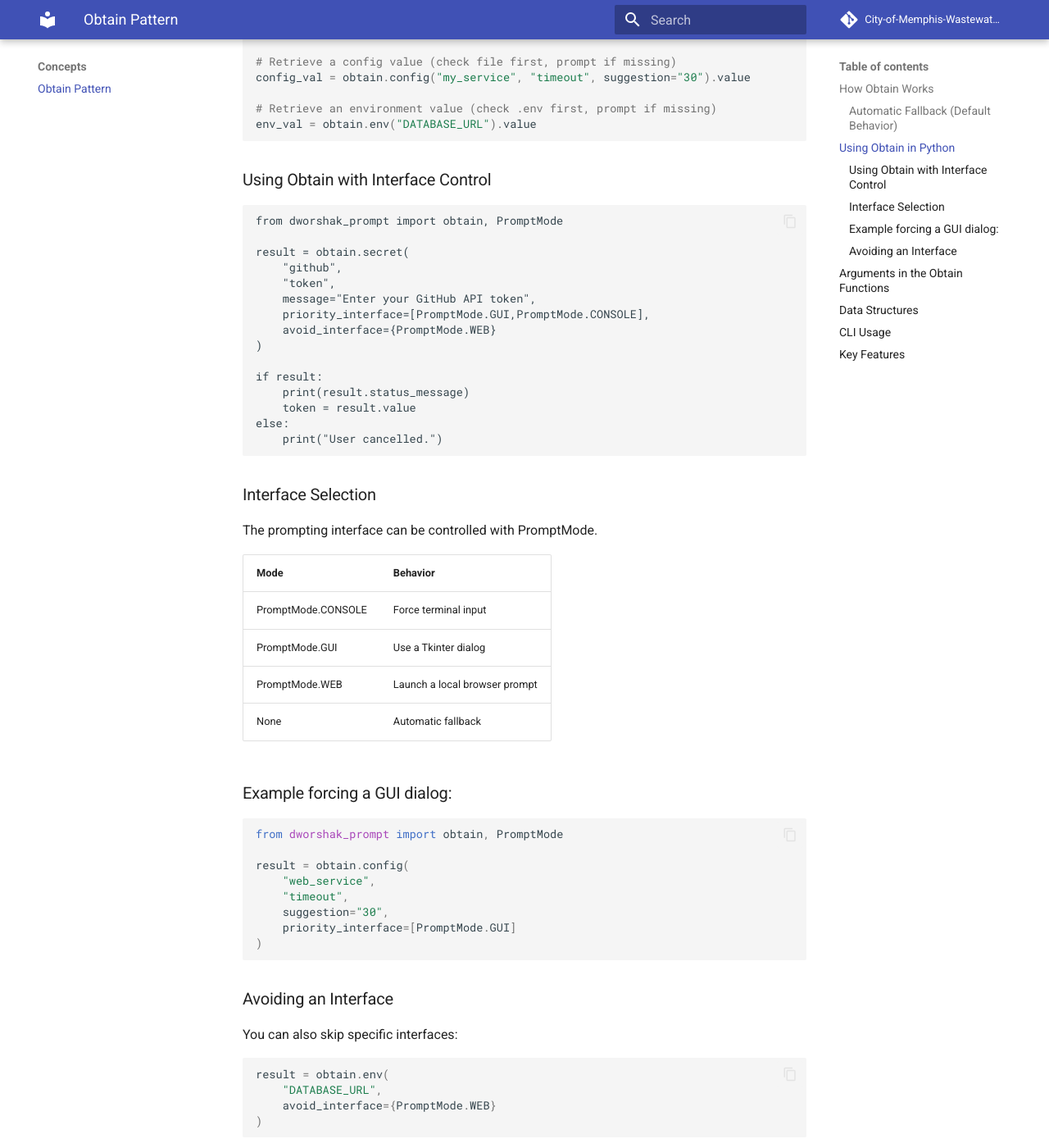
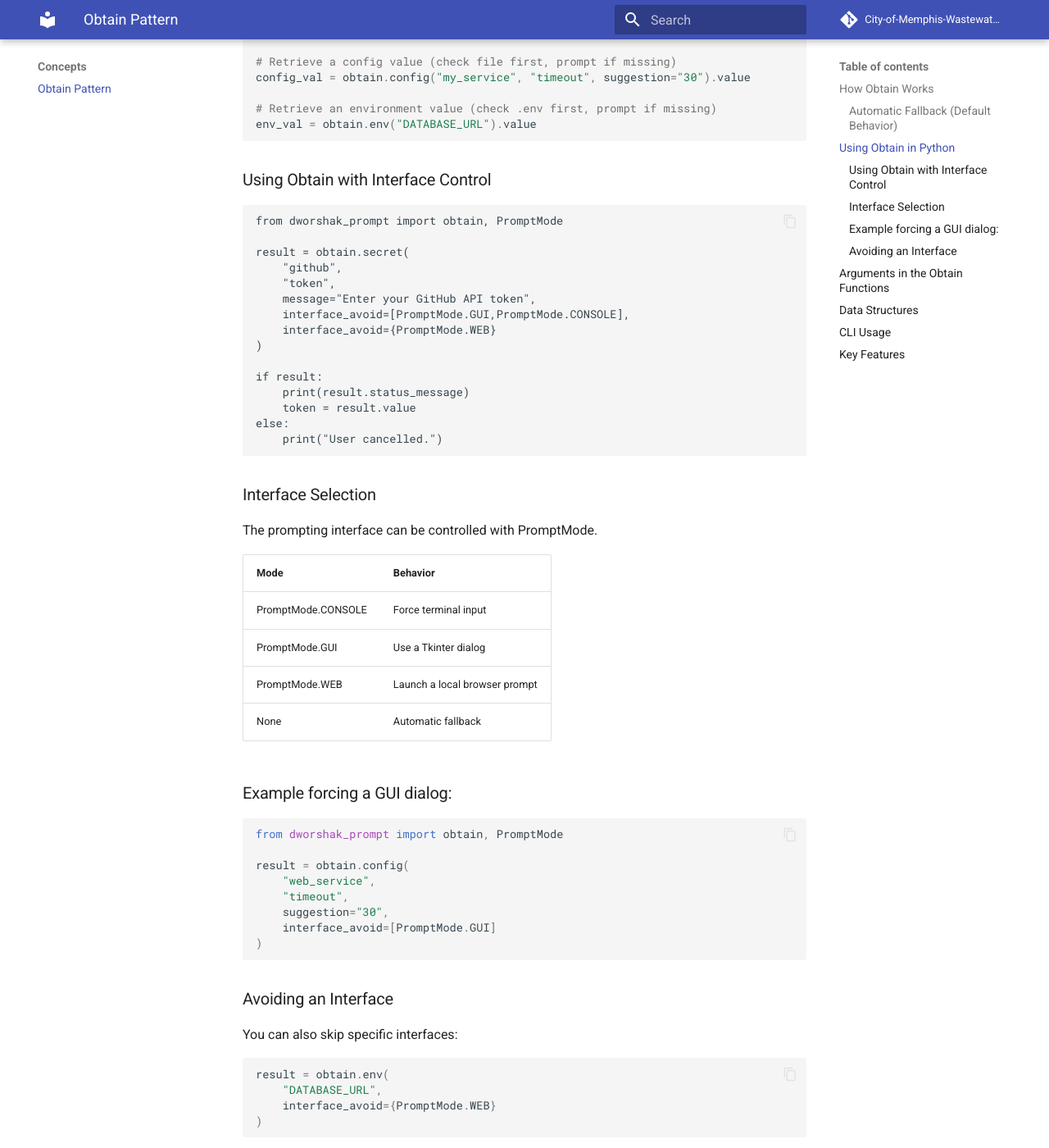
Before and after one commit to City-of-Memphis-Wastewater/dworshak, an MkDocs documentation site: the page built from docs/concepts/obtain.md, in a window 1280 px wide and 1400 px high, scrolled down 1190 px. Shown: the whole window at 82% size. Built offline with MkDocs 1.6.1 and Material for MkDocs 9.7.7, drawn with Linux system fonts in a browser that asks for light colours; comment, search, counter and statistics services are not loaded; some of the changed text lies outside the part shown.

Commit message:
update docs and example for changed args

````diff
--- a/docs/concepts/obtain.md
+++ b/docs/concepts/obtain.md
@@ -67,8 +67,8 @@ result = obtain.secret(
     "github",
     "token",
     message="Enter your GitHub API token",
-    priority_interface=[PromptMode.GUI,PromptMode.CONSOLE],
-    avoid_interface={PromptMode.WEB}
+    interface_avoid=[PromptMode.GUI,PromptMode.CONSOLE],
+    interface_avoid={PromptMode.WEB}
 )
 
 if result:
@@ -100,7 +100,7 @@ result = obtain.config(
     "web_service",
     "timeout",
     suggestion="30",
-    priority_interface=[PromptMode.GUI]
+    interface_avoid=[PromptMode.GUI]
 )
 ```
 
@@ -111,7 +111,7 @@ You can also skip specific interfaces:
 ```python
 result = obtain.env(
     "DATABASE_URL",
-    avoid_interface={PromptMode.WEB}
+    interface_avoid={PromptMode.WEB}
 )
 ```
 
@@ -132,8 +132,8 @@ These arguments are used in Obtain().config(), Obtain().env(), and Obtain().secr
 - message: str | None = None
 - suggestion: str | None = None
 - default: str | None = None
-- priority_interface: list[PromptMode] | None = None
-- avoid_interface: set[PromptMode] | None = None
+- interface_avoid: list[PromptMode] | None = None
+- interface_avoid: set[PromptMode] | None = None
 - path: str | Path | None = None
 - overwrite: bool = False
 - forget: bool = False
````
